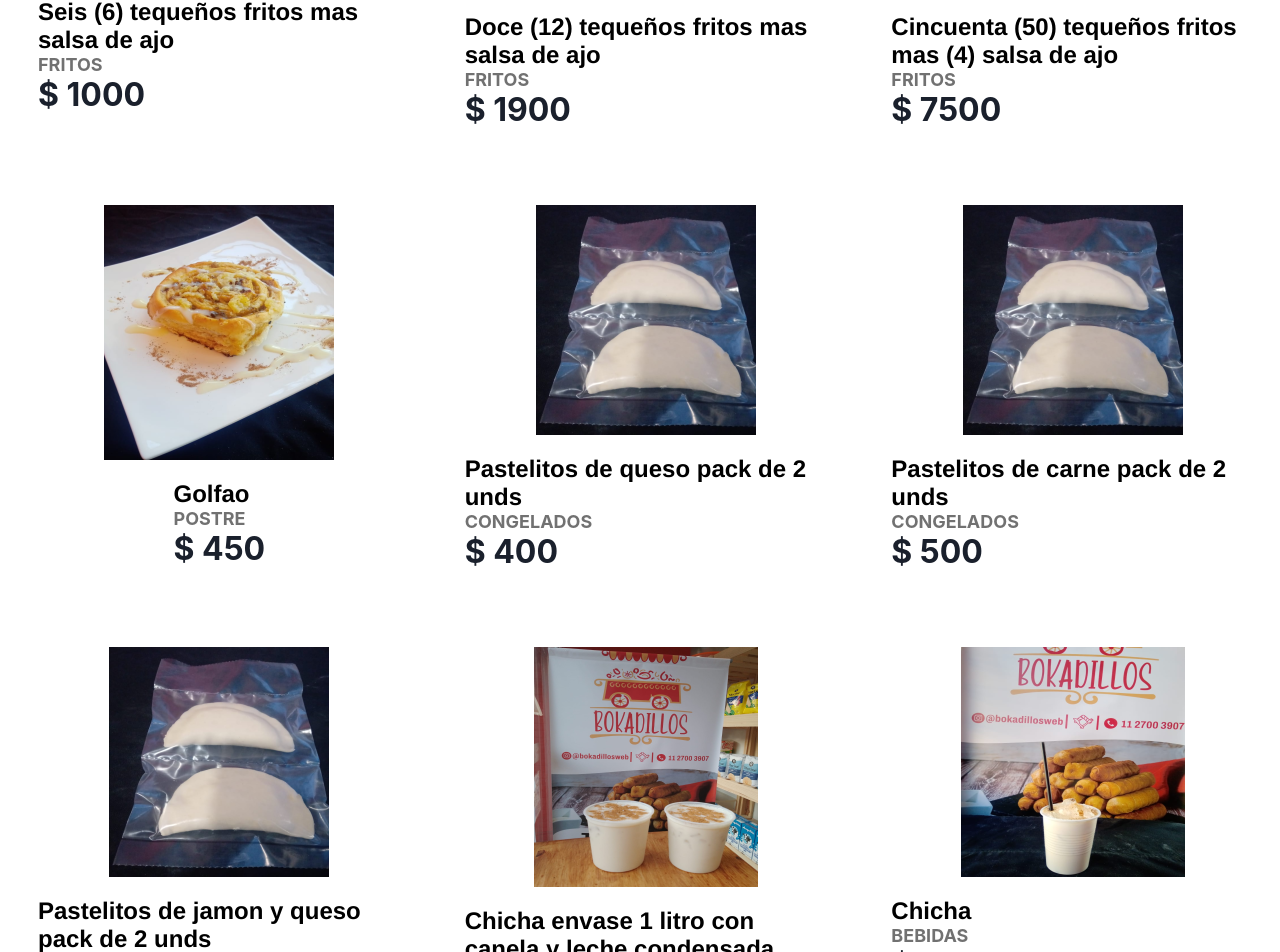
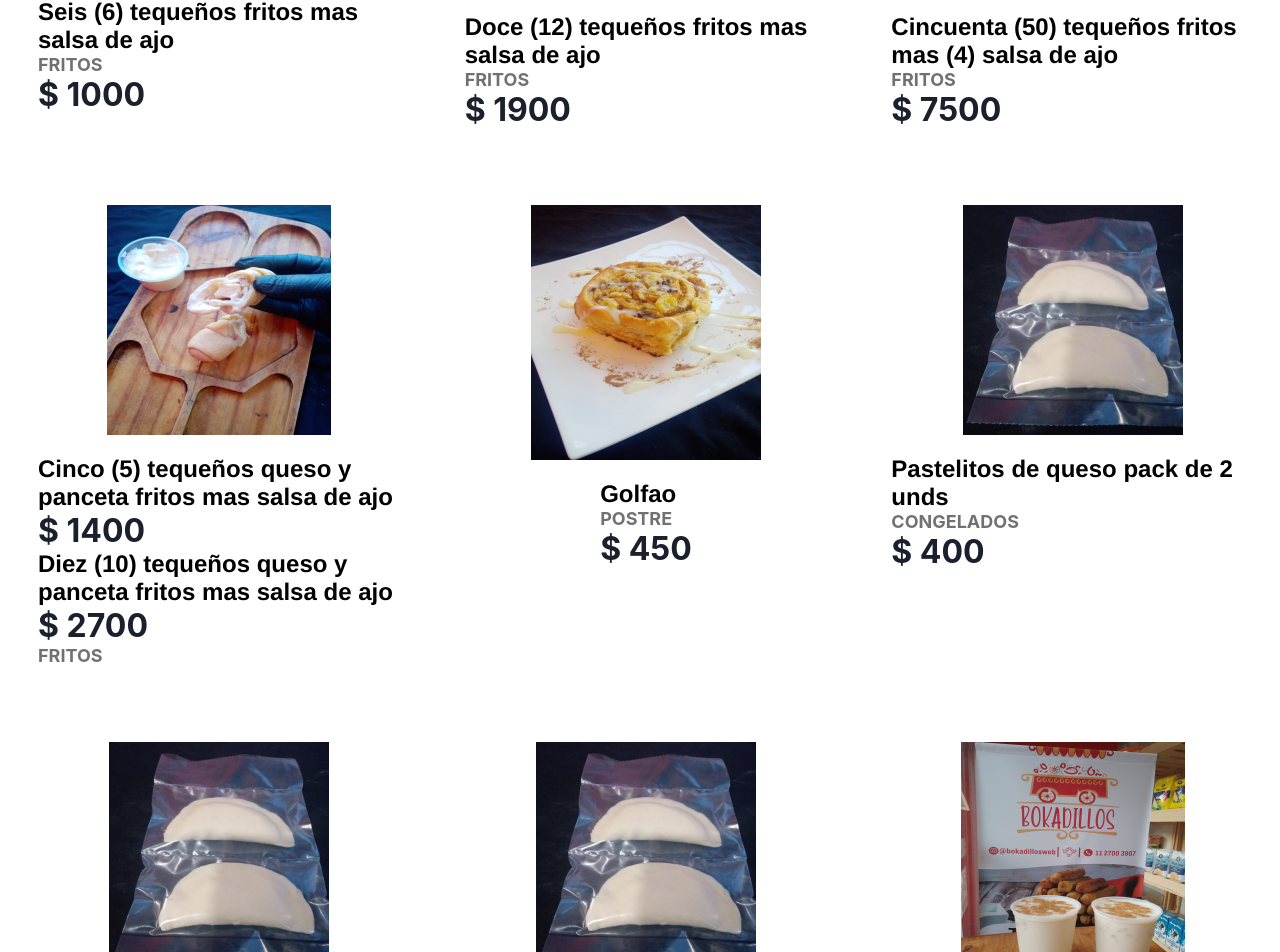
Before and after one commit to elifred2022/productosBokadillos, a React (Create React App) app: page / in a window 1280 px wide. Shown: the part 979-1931 px from the top of the page. Built offline with nearby package versions, Linux system fonts and the light colour scheme.

Commit message:
update nuevo tequechito

```diff
--- a/src/components/productos/ProductosItem.js
+++ b/src/components/productos/ProductosItem.js
@@ -14,6 +14,7 @@ import Chicha from "../../imagenes/chicha.png";
 import ChichaLt from "../../imagenes/chichaLitro.png";
 import Rekolita from "../../imagenes/rekolita.png";
 import Golfeao from "../../imagenes/golfeao.png";
+import Tequechito from "../../imagenes/tequechitos.png";
 //import { Link } from "react-router-dom";
 
 import { useState, useEffect } from "react";
@@ -96,6 +97,21 @@ export const ProductoItem = ({ id, title, price, image, category }) => {
           <h1>Cincuenta (50) tequeños fritos mas (4) salsa de ajo</h1>
           <p>Fritos</p>
           <p className="price">$ 7500</p>
+        </div>
+      </div>
+
+      <div className="producto">
+        <>
+          <div className="producto_img">
+            <img src={Tequechito} alt={title} />
+          </div>
+        </>
+        <div className="producto__footer">
+          <h1>Cinco (5) tequeños queso y panceta fritos mas salsa de ajo</h1>
+          <p className="price">$ 1400</p>
+          <h1>Diez (10) tequeños queso y panceta fritos mas salsa de ajo</h1>
+          <p className="price">$ 2700</p>
+          <p>Fritos</p>
         </div>
       </div>
 
```
Also changed, not shown: src/imagenes/tequechitos.png (added).
